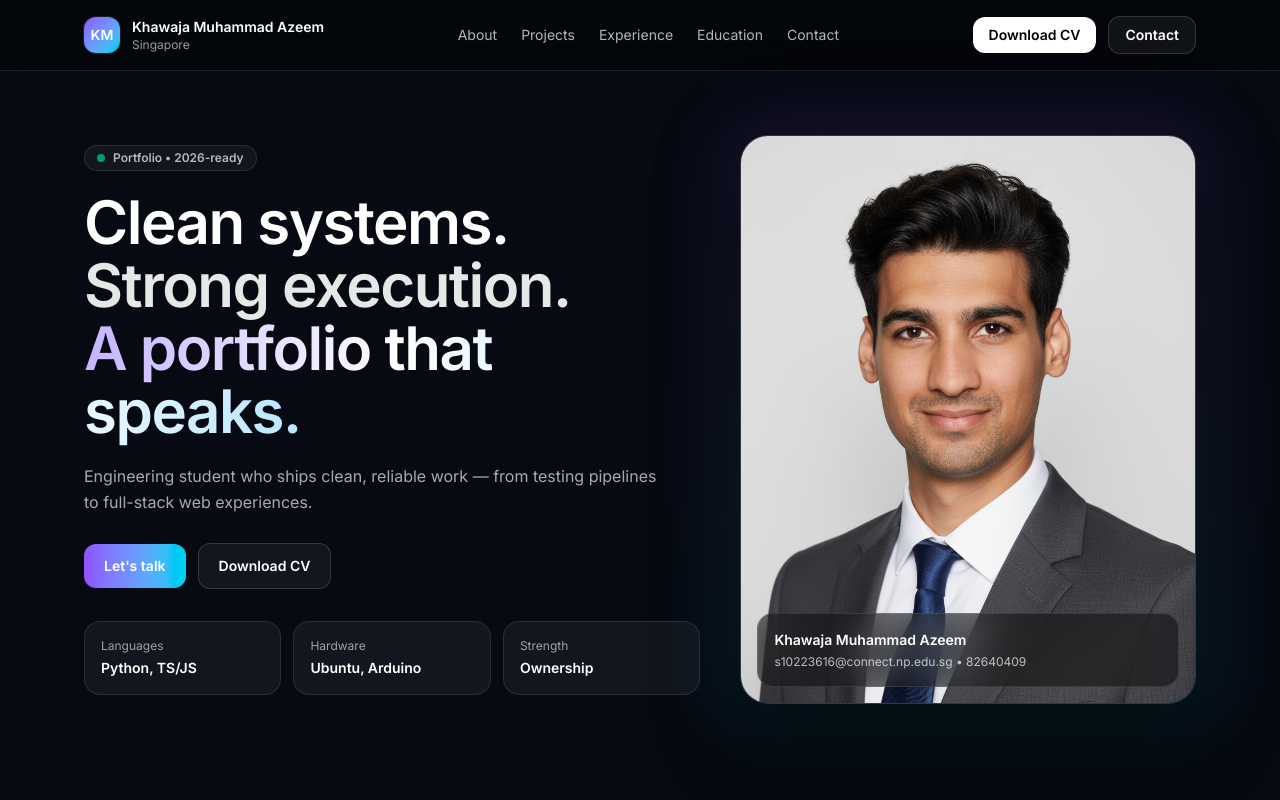
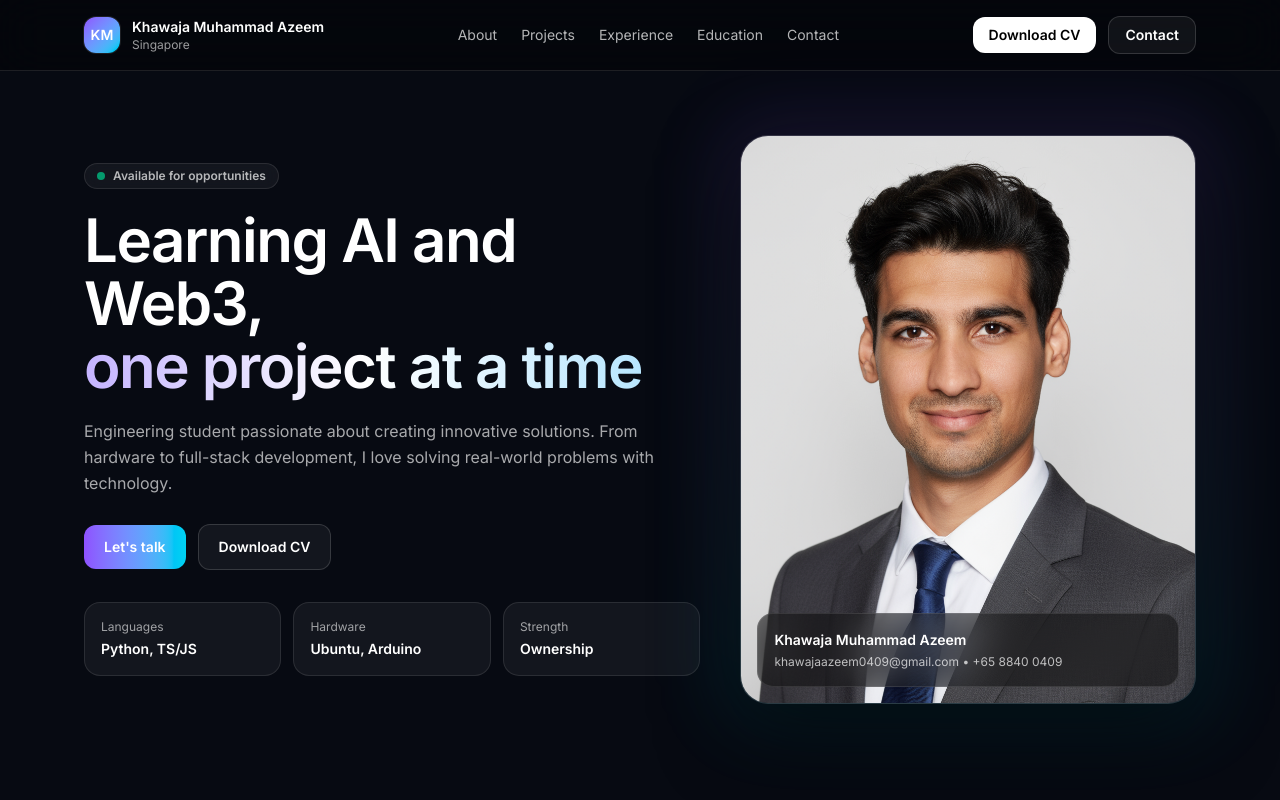
Before and after one commit to Khawaja-Muhammad-Azeem/My-Portfolio-Website, a Next.js app: page / in a window 1280 px wide. Shown: the top 800 px of the page. Built offline with nearby package versions, Linux system fonts and the light colour scheme.

Commit message:
update portfolio homepage

```diff
--- a/app/page.tsx
+++ b/app/page.tsx
@@ -6,11 +6,11 @@ import { useEffect, useRef, useState } from "react";
 
 const PROFILE = {
   name: "Khawaja Muhammad Azeem",
-  tagline: "Clean systems. Strong execution. A portfolio that speaks.",
+  tagline: "Learning AI and Web3, one project at a time",
   subtitle:
-    "Engineering student who ships clean, reliable work — from testing pipelines to full-stack web experiences.",
-  email: "s10223616@connect.np.edu.sg",
-  phone: "82640409",
+    "Engineering student passionate about creating innovative solutions. From hardware to full-stack development, I love solving real-world problems with technology.",
+  email: "khawajaazeem0409@gmail.com",
+  phone: "+65 8840 0409",
   location: "Singapore",
   photoSrc: "/me.PNG", // FIXED: Changed to uppercase to match your file
   resumeHref: "/resume.pdf",
@@ -342,18 +342,16 @@ export default function Page() {
             <FadeInSection>
               <div className="mb-5 inline-flex items-center gap-2 rounded-full border border-white/10 bg-white/5 px-3 py-1 text-xs font-semibold text-white/70 backdrop-blur">
                 <span className="h-2 w-2 animate-pulse rounded-full bg-emerald-400" />
-                Portfolio • 2026-ready
+                Available for opportunities
               </div>
 
               <h1 className="text-4xl font-semibold leading-[1.05] tracking-tight md:text-6xl">
                 <span className="text-white">
-                  <TypeWriter text="Clean systems." delay={80} />
+                  <TypeWriter text="Learning AI and Web3," delay={80} />
                 </span>
                 <br />
-                <span className="text-white/90">Strong execution.</span>
-                <br />
                 <span className="bg-gradient-to-r from-violet-300 via-white to-sky-200 bg-clip-text text-transparent">
-                  A portfolio that speaks.
+                  one project at a time
                 </span>
               </h1>
 
```
